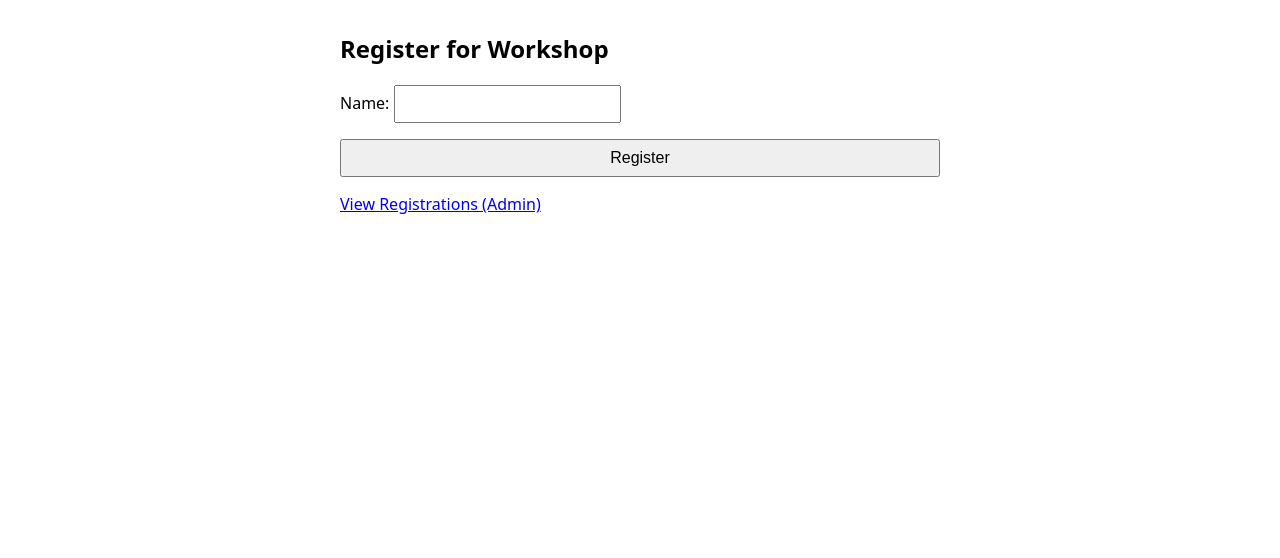
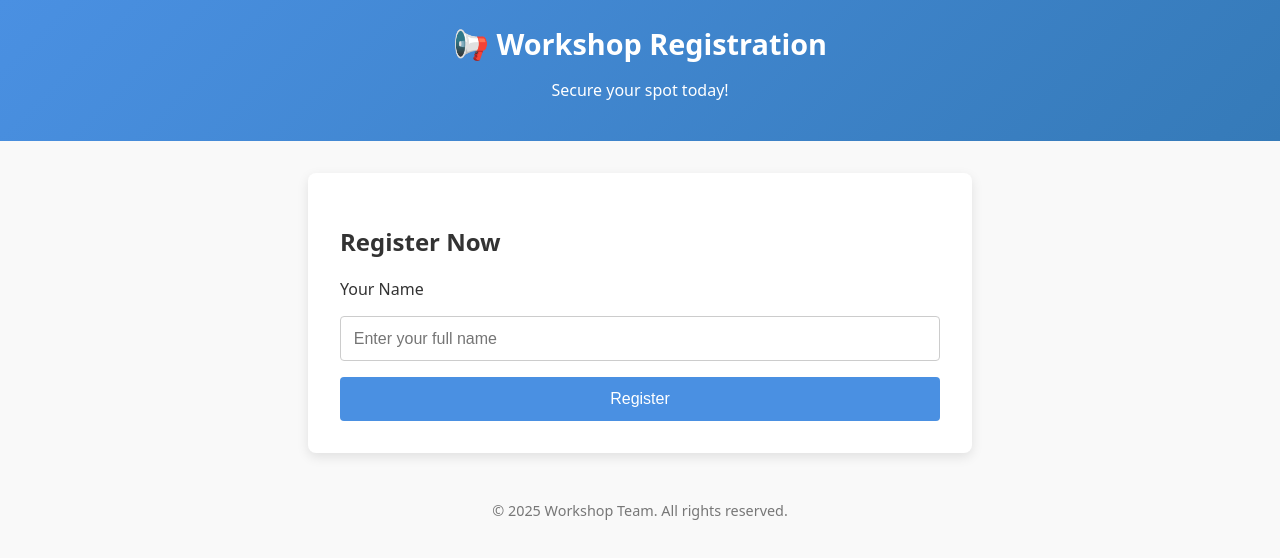
Before and after one commit to fuuyuki/workshop-reg, a website: page public/index.html in a window 1280 px wide. Drawn offline with Linux system fonts and the light colour scheme.

Commit message:
enhance egister.js, list.js, and confirm.js

```diff
--- a/public/index.html
+++ b/public/index.html
@@ -1,20 +1,87 @@
 <!doctype html>
-<html>
+<html lang="en">
 <head>
-    <meta charset="utf-8"/>
+  <meta charset="UTF-8" />
+  <meta name="viewport" content="width=device-width, initial-scale=1.0" />
   <title>Workshop Registration</title>
+  <link rel="icon" href="/favicon.ico" type="image/x-icon" />
   <style>
-      body { font-family: system-ui; max-width: 600px; margin: 2rem auto; }
-      form { display: flex; flex-direction: column; gap: 1rem; }
-      input, button { padding: 0.5rem; font-size: 1rem; }
+    body {
+      font-family: system-ui, sans-serif;
+      margin: 0;
+      background: #f9f9f9;
+      color: #333;
+    }
+    header {
+      background: linear-gradient(135deg, #4a90e2, #357ab8);
+      color: white;
+      padding: 1.5rem;
+      text-align: center;
+    }
+    header h1 {
+      margin: 0;
+      font-size: 1.8rem;
+    }
+    main {
+      max-width: 600px;
+      margin: 2rem auto;
+      background: white;
+      padding: 2rem;
+      border-radius: 8px;
+      box-shadow: 0 4px 12px rgba(0,0,0,0.1);
+    }
+    form {
+      display: flex;
+      flex-direction: column;
+      gap: 1rem;
+    }
+    input[type="text"] {
+      padding: 0.8rem;
+      border: 1px solid #ccc;
+      border-radius: 4px;
+      font-size: 1rem;
+    }
+    button {
+      padding: 0.8rem;
+      background: #4a90e2;
+      color: white;
+      border: none;
+      border-radius: 4px;
+      font-size: 1rem;
+      cursor: pointer;
+      transition: background 0.3s ease;
+    }
+    button:hover {
+      background: #357ab8;
+    }
+    footer {
+      text-align: center;
+      padding: 1rem;
+      font-size: 0.9rem;
+      color: #777;
+    }
   </style>
 </head>
 <body>
-    <h2>Register for Workshop</h2>
-    <form method="POST" action="/api/register">
-      <label>Name: <input type="text" name="name" required/></label>
+  <!-- Banner -->
+  <header>
+    <h1>📢 Workshop Registration</h1>
+    <p>Secure your spot today!</p>
+  </header>
+
+  <!-- Main content -->
+  <main>
+    <h2>Register Now</h2>
+    <form action="/api/register" method="POST">
+      <label for="name">Your Name</label>
+      <input type="text" id="name" name="name" placeholder="Enter your full name" required />
       <button type="submit">Register</button>
     </form>
-    <p><a href="/api/list">View Registrations (Admin)</a></p>
+  </main>
+
+  <!-- Footer -->
+  <footer>
+    &copy; 2025 Workshop Team. All rights reserved.
+  </footer>
 </body>
 </html>
```
Also changed, not shown: api/confirm.js (+10 -9 lines), api/list.js (+17 -22 lines), api/register.js (+22 -5 lines), public/tin-new.ico (added). Lines whose indentation alone changed are shown as unchanged.
